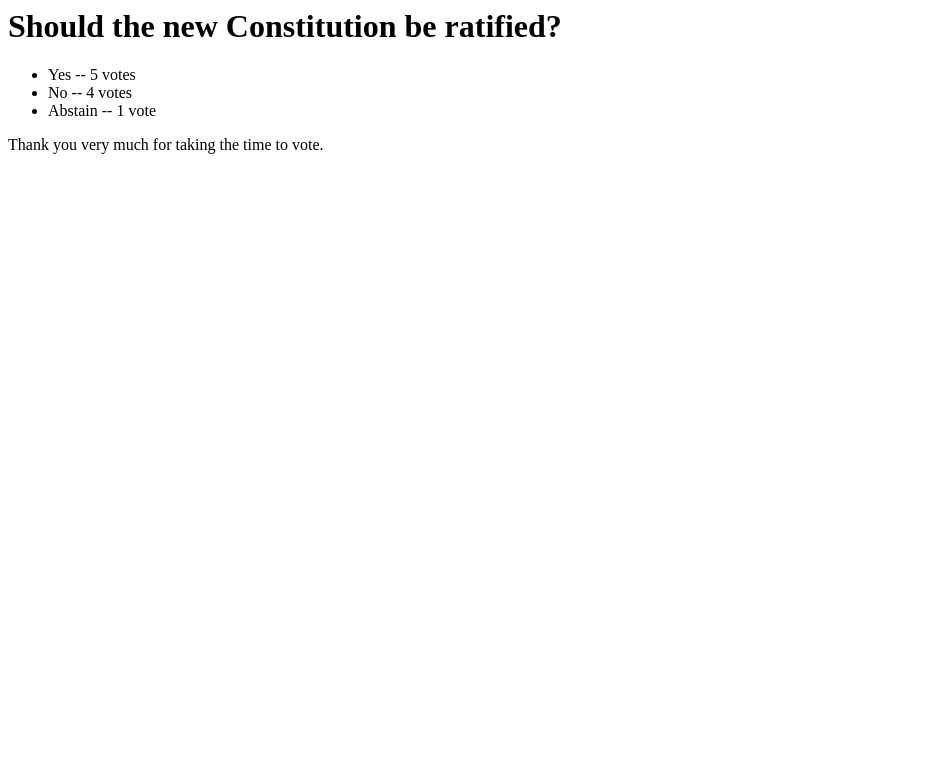
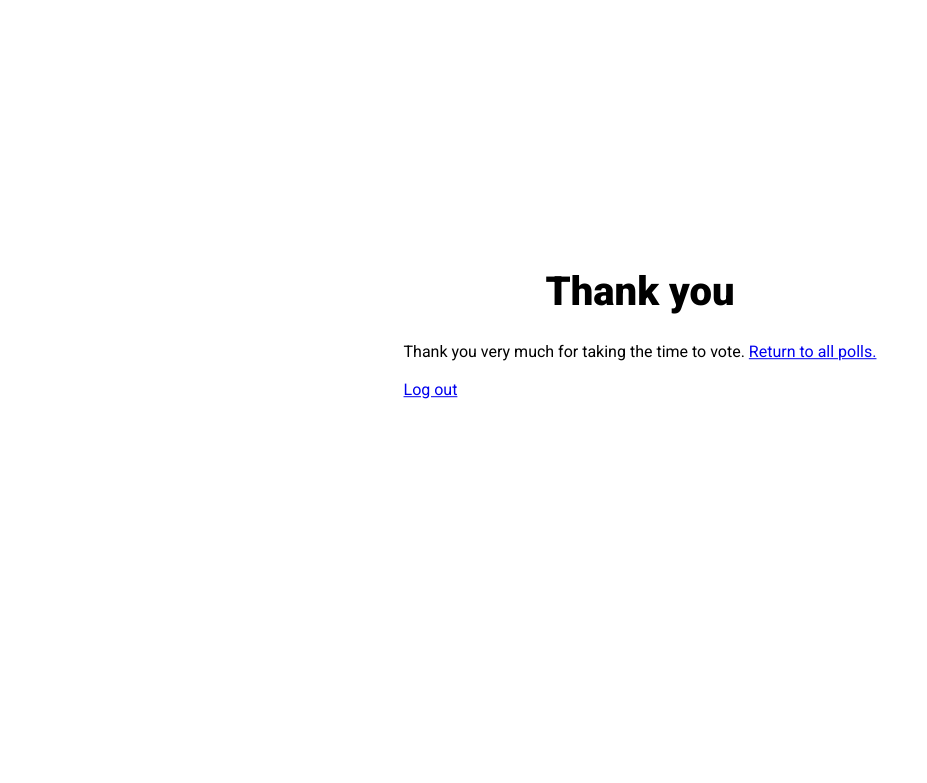
Before and after one commit to d-falck/oxvote, a Django app: page /polls/1/results/ in a window 1280 px wide. Shown: the top 783 px of the page, without its empty margins (0-927 px from the left). Run offline with Django 3.2, Linux system fonts and the light colour scheme; a user stored in the database is signed in; data comes from the database, SQL or seed files in the repository.

Commit message:
Update styling and templates

```diff
--- a/polls/static/polls/style.css
+++ b/polls/static/polls/style.css
@@ -1,16 +1,21 @@
-/* li a {
-    color: #ff33cc;
-    font-size: 50px;
-    line-height: 200px;
+body {
+    max-width: 50%;
+    margin: auto;
+    position: absolute;
+    top: 40%;
+    left: 50%;
+    transform: translate(-50%, -50%);
+    font-family: 'Roboto', sans-serif;
+    font-weight: 400;
 }
 
-#myHeader {
-    color: pink;
-    font-size: 100px;
+h1 {
+    font-weight: 900;
+    font-size: 250%;
+    text-align: center;
 }
 
-body {
-    background: black;
-    display: block;
-    margin: 200px;
-} */
+h2 {
+    font-weight: 700;
+    font-size: 150%;
+}
--- /dev/null
+++ b/polls/templates/polls/base.html
@@ -0,0 +1,20 @@
+{% load static %}
+<!DOCTYPE html>
+<html>
+    <head>
+        <link rel="stylesheet" type="text/css" href="{% static 'polls/style.css' %}">
+        <link href="https://fonts.googleapis.com/css?family=Roboto:400,500,700,900&display=swap" rel="stylesheet">
+        <title>OxVote</title>
+    </head>
+
+    <body>
+        <h1>{% block title %}{% endblock %}</h1>
+
+        {% block content %}{% endblock %}
+    </body>
+
+    <footer>
+        <br>
+        <a href="{% url 'logout' %}">Log out</a>
+    </footer>
+</html>
--- a/polls/templates/polls/results.html
+++ b/polls/templates/polls/results.html
@@ -1,11 +1,11 @@
-<h1>{{ question.question_text }}</h1>
+{% extends "polls/base.html" %}
 
-<ul>
-{% for choice in question.choice_set.all %}
-    <li>{{ choice.choice_text }} -- {{ choice.votes }} vote{{ choice.votes|pluralize }}</li>
-{% endfor %}
-</ul>
+{% block title %}
+    Thank you
+{% endblock %}
 
-<p> Thank you very much for taking the time to vote. </p>
+{% block content %}
+    Thank you very much for taking the time to vote.
 
- <!--<a href="{% url 'polls:detail' question.id %}">Vote again?</a>-->
+    <a href="{% url 'polls:index' %}">Return to all polls.</a>
+{% endblock %}
```
Also changed, not shown: polls/templates/polls/detail.html (+12 -3 lines), polls/templates/polls/index.html (+8 -9 lines), polls/static/polls/images/background.gif (deleted).
